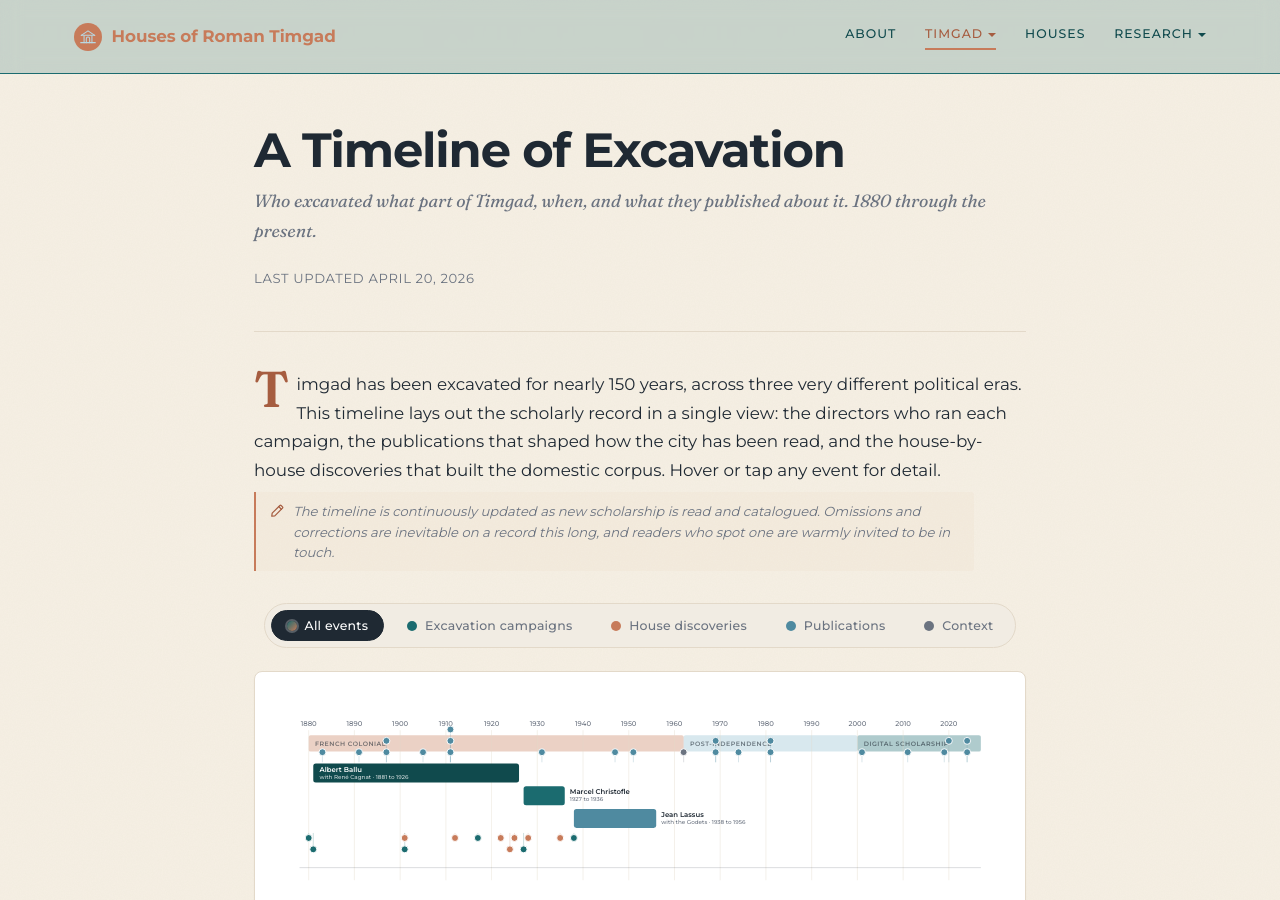
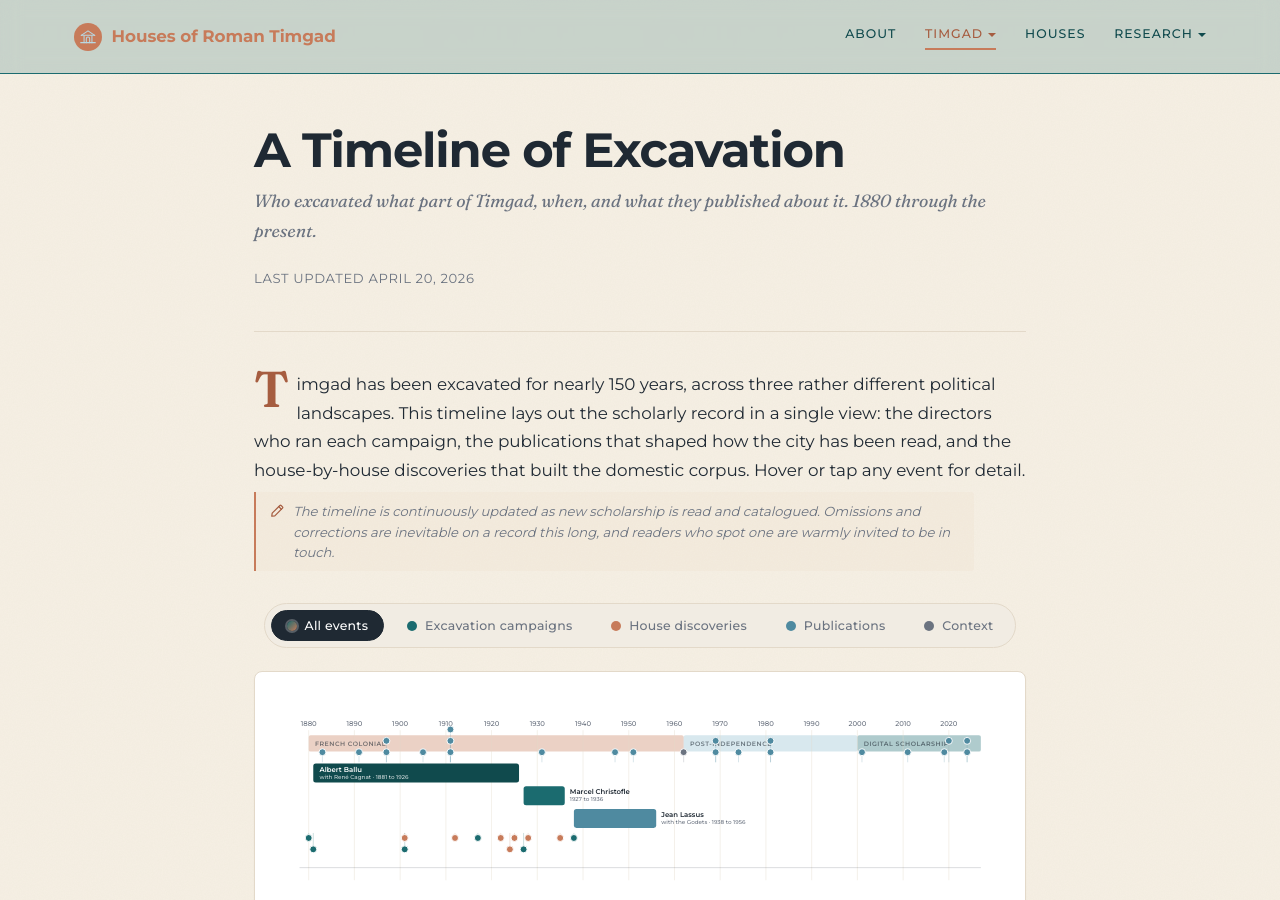
Before and after one commit to kimedher/timgadhouses, a Jekyll site: the page built from timgad/timeline.md, in a window 1280 px wide and 900 px high. Built offline with Jekyll 4.4.1, drawn with Linux system fonts in a browser that asks for light colours.

Commit message:
Copy edit: political eras to political landscapes

```diff
--- a/timgad/timeline.md
+++ b/timgad/timeline.md
@@ -7,7 +7,7 @@ last_updated: 2026-04-20
 ---
 
 <p class="timeline-lede">
-Timgad has been excavated for nearly 150 years, across three very different political eras. This timeline lays out the scholarly record in a single view: the directors who ran each campaign, the publications that shaped how the city has been read, and the house-by-house discoveries that built the domestic corpus. Hover or tap any event for detail.
+Timgad has been excavated for nearly 150 years, across three rather different political landscapes. This timeline lays out the scholarly record in a single view: the directors who ran each campaign, the publications that shaped how the city has been read, and the house-by-house discoveries that built the domestic corpus. Hover or tap any event for detail.
 </p>
 
 <p class="timeline-note">
```
